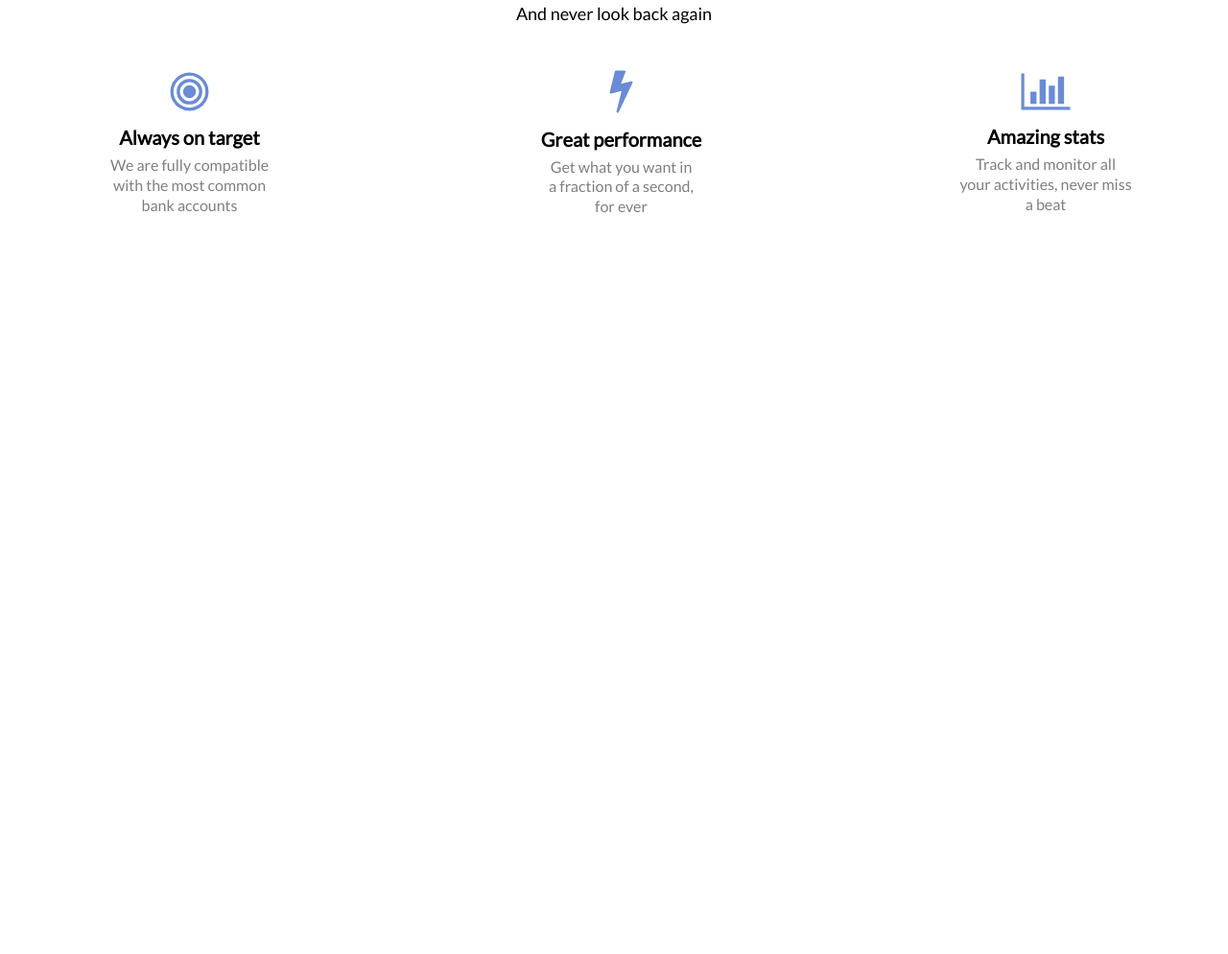
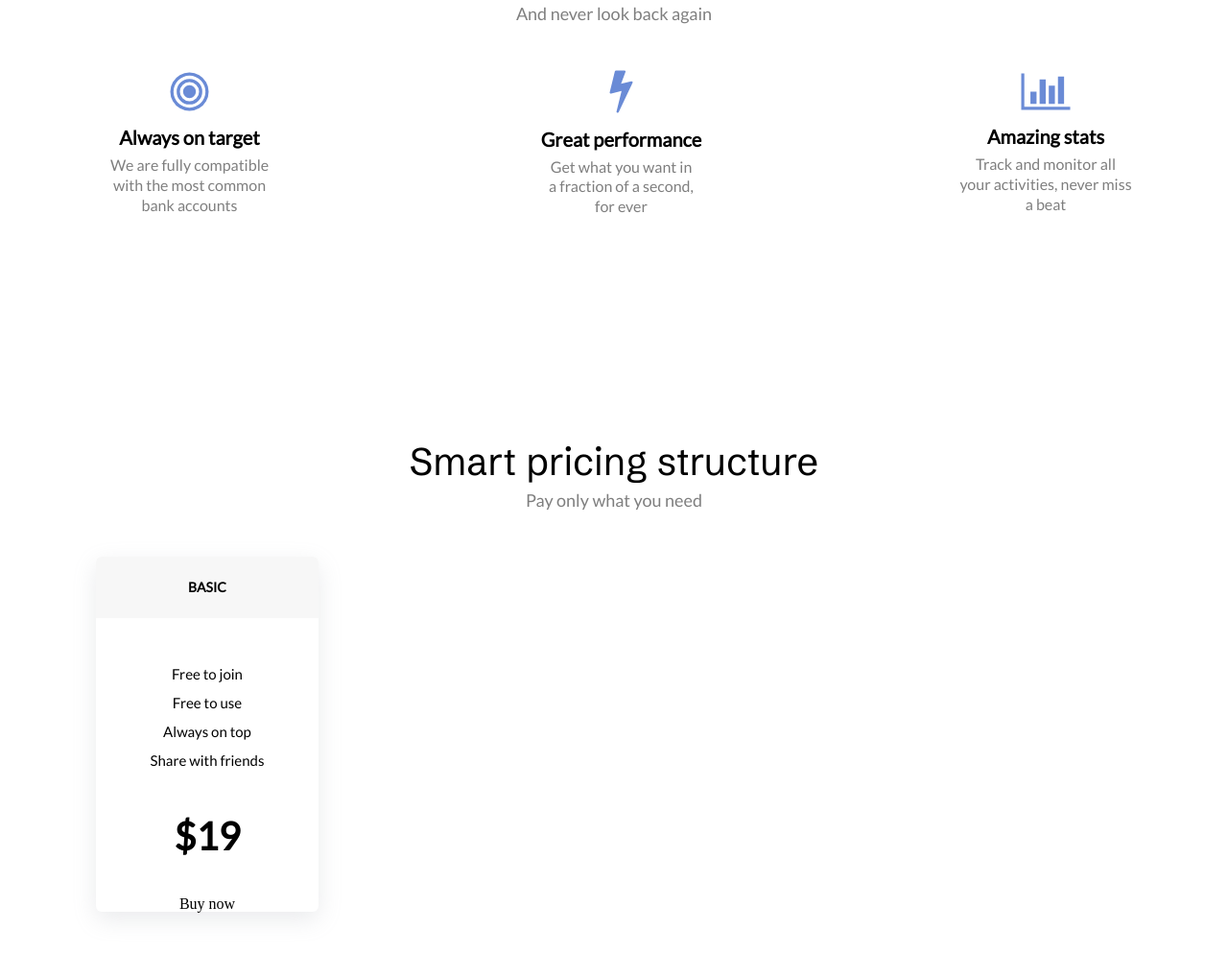
Before and after one commit to lukajincharadze/Landing-page-concept, a plain HTML site: page index.html in a window 1280 px wide. Shown: the part 696-1690 px from the top of the page at 96% size. Before the commit the page ends 922 px from the top, so only its background shows below. Drawn offline with Linux system fonts and the light colour scheme.

Commit message:
section2

```diff
--- a/css/style.css
+++ b/css/style.css
@@ -116,7 +116,7 @@
 
 
 
-/* SECTION */
+/* SECTION 1*/
 
 .section-title h1{
   font-size: 40px;
@@ -126,7 +126,8 @@
 
 .section-title p{
   font-size: 18px;
-  font-family: 'Lato', sans-serif;
+  font-family: "Lato", sans-serif;
+  opacity: 50%;
 }
 
 .section-title {
@@ -178,6 +179,76 @@
   display: flex;
   justify-content: space-between;
   align-items: center;
+  margin-bottom: 185px;
 
 }
-/* END SECTION */
+
+/* END SECTION 1 */
+
+
+
+
+/* SECTION 2 */
+
+.section2 {
+  margin-bottom: 400px;
+}
+
+.section2box {
+  display: flex;
+  flex-direction: column;
+  justify-content: space-between;
+  align-items: center;
+  text-align: center;
+  max-width: 232px;
+  width: 100%;
+  height: 370px;
+  border-radius: 6px;
+  /* box-shadow: rgba(0, 0, 0, 0.35) 0px 5px 15px; */
+  box-shadow: rgba(149, 157, 165, 0.2) 0px 8px 24px;
+}
+
+.section2box h3 {
+  background-color: #f7f7f7f7;
+  padding: 25px 96px;
+  border-top-right-radius: 6px;
+  border-top-left-radius: 6px;
+  font-size: 14px;
+  font-weight: bold;
+  font-family: "Lato", sans-serif;
+  text-transform: uppercase;
+
+}
+
+.section2-h3 {
+  display: flex;
+  align-items: center;
+  justify-content: center;
+}
+
+.section2box ul li {
+  font-size: 15px;
+  font-family: "Lato", sans-serif;
+  line-height: 2.0;
+}
+
+.nintheendollar {
+  font-size: 40px;
+  font-weight: bold;
+  font-family: "Lato", sans-serif;
+}
+
+
+
+
+
+
+
+
+
+
+
+
+
+
+/* END SECTION 2 */
--- a/index.html
+++ b/index.html
@@ -49,9 +49,7 @@
     </div>
 
     <div class="section inborder">
-
         <div class="section1">
-
             <div class="section1-box">
                 <img src="img/Path 5.svg" alt="target photo">
                 <h3>Always on target</h3>
@@ -69,9 +67,32 @@
                 <h3>Amazing stats</h3>
                 <p>Track and monitor all your activities, never miss a beat</p>
             </div>
+        </div>
+    </div>
 
+    <div class="section-title inborder">
+        <h1>Smart pricing structure</h1>
+        <p>Pay only what you need</p>
+    </div>
+
+    <div class="section2 inborder">
+        <div class="section2box">
+
+            <div class="section2-h3">
+                <h3>Basic</h3>
+            </div>
+
+            <ul>
+                <li>Free to join</li>
+                <li>Free to use</li>
+                <li>Always on top</li>
+                <li>Share with friends</li>
+            </ul>
+            <h1 class="nintheendollar">$19</h1>
+            <div class="section2button">
+                <p>Buy now</p>
+            </div>
         </div>
-
     </div>
 </body>
 </html>
```
